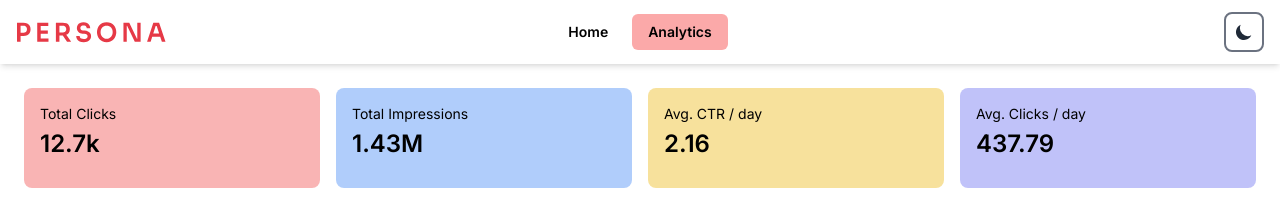
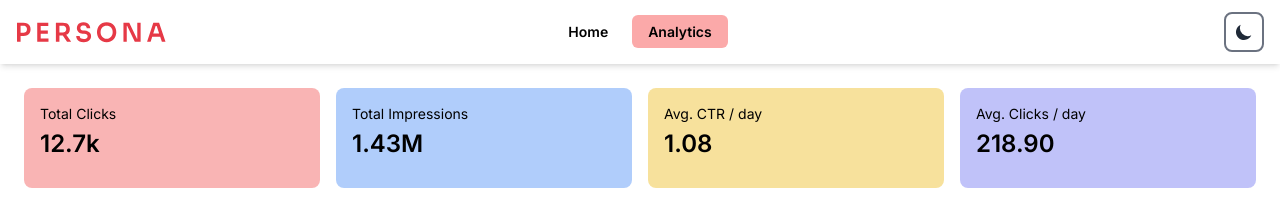
Before and after one commit to cdr7299/ad-anayltics-dash, a Next.js app: page /analytics in a window 1280 px wide. Shown: the top 210 px of the page. Built offline with nearby package versions, Linux system fonts and the light colour scheme.

Commit message:
fix: add aria labels to nav links, btns, fix summary data

```diff
--- a/app/(home)/page.tsx
+++ b/app/(home)/page.tsx
@@ -19,7 +19,10 @@ export default function Home() {
           <span className="text-primary ml-2">Advertiser Analytics</span>
         </h1>
         <motion.div variants={buttonVariants} className="w-fit">
-          <Button onClick={() => router.push("/analytics")}>
+          <Button
+            aria-label="Navigate To Analytics Page"
+            onClick={() => router.push("/analytics")}
+          >
             Go to Analytics Home
           </Button>
         </motion.div>
--- a/app/analytics/_components/charts/_components/filters/filters.tsx
+++ b/app/analytics/_components/charts/_components/filters/filters.tsx
@@ -31,7 +31,7 @@ const Filters = ({
     </div>
     <div className="flex gap-2 justify-start md:items-center text-sm">
       <div>
-        <span className="mr-2"> From </span>
+        <label className="mr-2"> From </label>
         <DatePicker
           selected={startDate}
           minDate={getStartDate(dates)}
@@ -46,7 +46,7 @@ const Filters = ({
         />
       </div>
       <div>
-        <span className="mx-2"> To </span>
+        <label className="mx-2"> To </label>
         <DatePicker
           selected={endDate}
           onChange={(date) => setEndDate(date)}
--- a/app/analytics/_components/charts/_components/summary/summary.tsx
+++ b/app/analytics/_components/charts/_components/summary/summary.tsx
@@ -1,11 +1,7 @@
 import { AdvertiserData } from "@/types/advertiser-data";
-import {
-  getUniqueAdvertisersAndUniqueDates,
-  nFormatter,
-} from "../../charts.utils";
+import { nFormatter } from "../../charts.utils";
 
 const Summary = ({ advertiserData }: { advertiserData: AdvertiserData[] }) => {
-  const { advertisers } = getUniqueAdvertisersAndUniqueDates(advertiserData);
   const totalClicks = advertiserData.reduce(
     (acc, curr) => acc + Number(curr.clicks),
     0
@@ -16,10 +12,10 @@ const Summary = ({ advertiserData }: { advertiserData: AdvertiserData[] }) => {
   );
   const avgCtr =
     advertiserData.reduce((acc, curr) => acc + Number(curr.ctr), 0) /
-    (advertiserData.length / advertisers.length);
+    advertiserData.length;
   const avgClicks =
     advertiserData.reduce((acc, curr) => acc + Number(curr.clicks), 0) /
-    (advertiserData.length / advertisers.length);
+    advertiserData.length;
 
   return (
     <div className="grid grid-cols-2 md:grid-cols-4  w-full gap-4">
--- a/components/navbar/components/nav-links.tsx
+++ b/components/navbar/components/nav-links.tsx
@@ -7,6 +7,7 @@ const NavLinks = () => {
 
   return (
     <ul className="flex gap-2 items-center justify-center text-sm font-semibold py-1 rounded-md px-2 md:px-8">
+      <li>
         <Link
           href="/"
           className={`px-4 py-2 rounded-md hover:bg-red-400/60 transition duration-500 underline-offset-4 ${
@@ -15,6 +16,8 @@ const NavLinks = () => {
         >
           Home
         </Link>
+      </li>
+      <li>
         <Link
           href="/analytics"
           className={`px-4 py-2 rounded-md hover:bg-red-400/60 transition duration-500 underline-offset-4 ${
@@ -23,6 +26,7 @@ const NavLinks = () => {
         >
           Analytics
         </Link>
+      </li>
     </ul>
   );
 };
--- a/components/theme-toggle.tsx
+++ b/components/theme-toggle.tsx
@@ -29,6 +29,7 @@ const ThemeSwitch = () => {
     >
       <button
         id="theme-toggle"
+        aria-label="switch color theme"
         onClick={toggleTheme}
         type="button"
         className={`${
```
Lines whose indentation alone changed are shown as unchanged.
